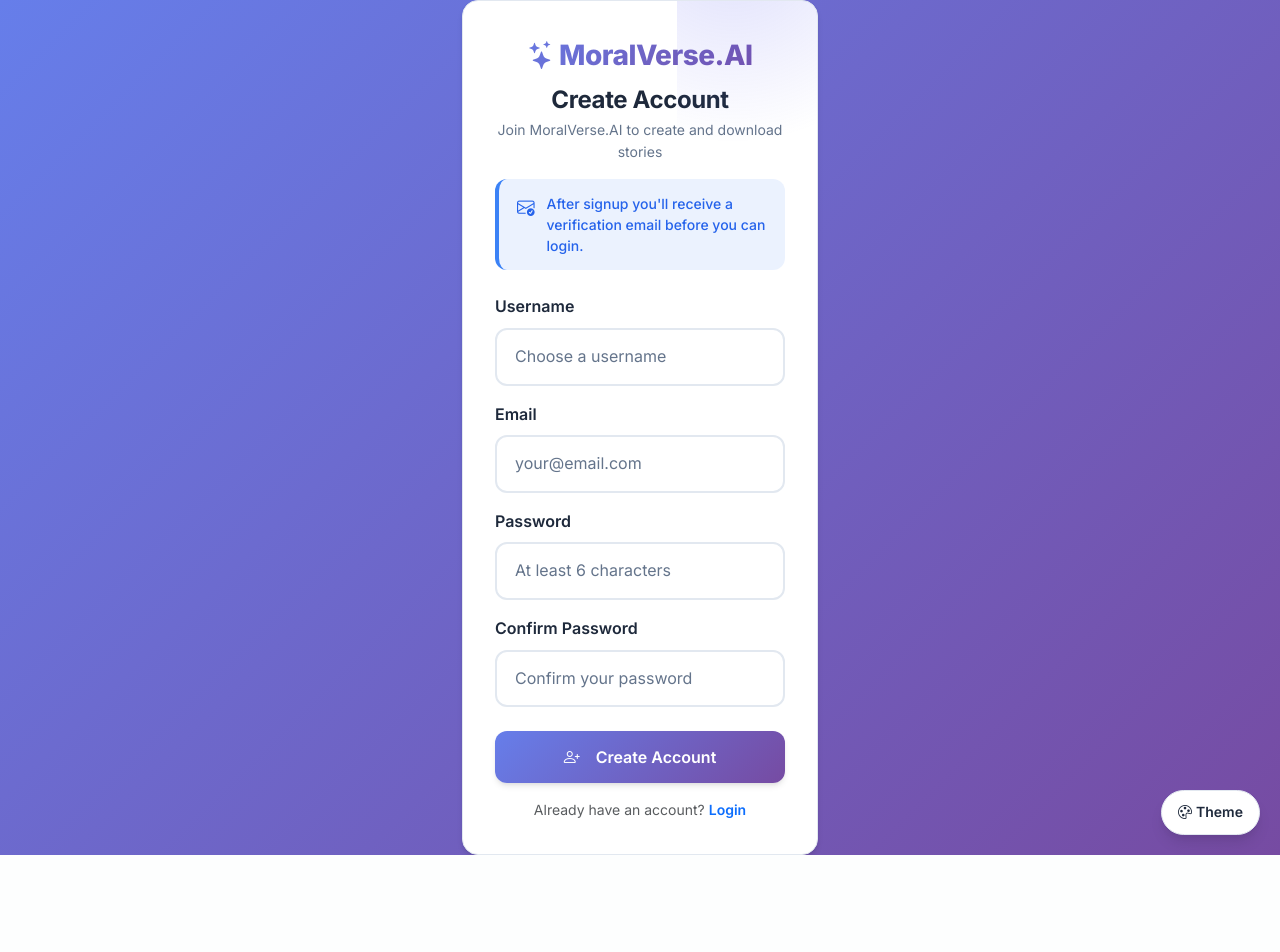
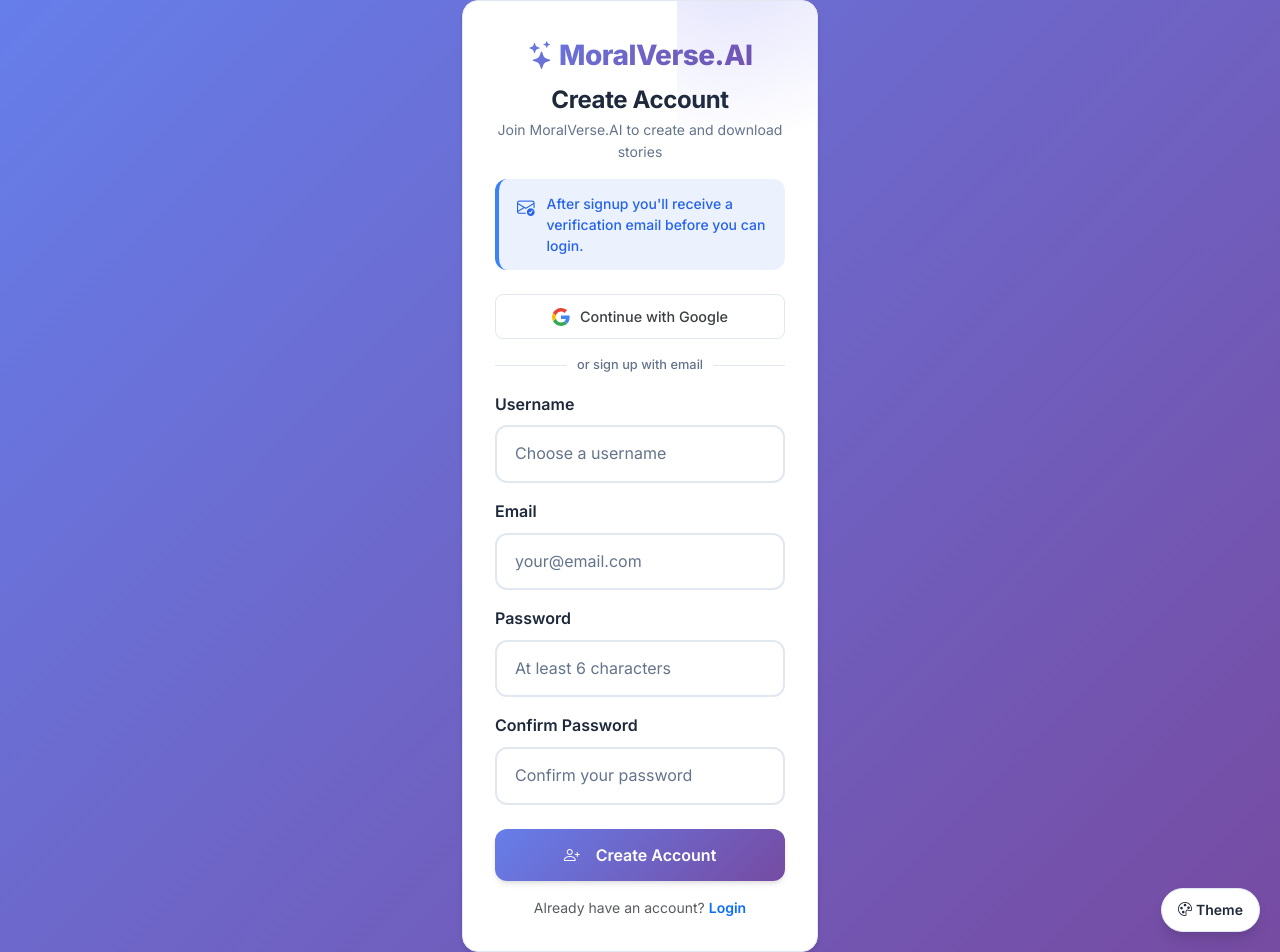
Before and after one commit to mhamzii594-wq/MoralVerse-FYP, a Django app: page /signup/ in a window 1280 px wide. Before the commit the page ends 855 px from the top, so only its background shows below. Run offline with Django 5.2, Linux system fonts and the light colour scheme.

Commit message:
Add Google OAuth via django-allauth on login and signup pages
Continue with Google button added to both auth pages; allauth installed
and configured with SOCIALACCOUNT_PROVIDERS for Google. Runs alongside
the existing OTP email flow without interference.

Co-Authored-By: Claude Sonnet 4.6 <noreply@anthropic.com>

```diff
--- a/moralverse/urls.py
+++ b/moralverse/urls.py
@@ -5,6 +5,7 @@ from django.views.static import serve
 
 urlpatterns = [
     path("admin/", admin.site.urls),
+    path("accounts/", include("allauth.urls")),
     path("", include("core.urls")),
     re_path(r'^static/(?P<path>.*)$', serve, {'document_root': settings.STATICFILES_DIRS[0]}),
     re_path(r'^media/(?P<path>.*)$', serve, {'document_root': settings.MEDIA_ROOT}),
--- a/requirements.txt
+++ b/requirements.txt
@@ -30,6 +30,9 @@ requests>=2.31.0
 # Transactional email (Resend via django-anymail — bypasses blocked SMTP ports)
 django-anymail[resend]>=10.0
 
+# Google OAuth
+django-allauth==0.63.6
+
 # Background Tasks (Optional)
 # Django-Q for async task processing (optional).
 # Note: `django-q>=1.4.1` doesn't exist on PyPI; keep this optional to avoid install failures.
--- a/templates/auth/signup.html
+++ b/templates/auth/signup.html
@@ -11,6 +11,21 @@
   <link rel="stylesheet" href="https://cdn.jsdelivr.net/npm/bootstrap-icons@1.11.3/font/bootstrap-icons.min.css">
   {% load static %}
   <link rel="stylesheet" href="{% static 'css/professional.css' %}">
+  <style>
+    .btn-google {
+      display: flex; align-items: center; justify-content: center; gap: 10px;
+      width: 100%; padding: 10px 16px;
+      background: #fff; border: 1.5px solid var(--border); border-radius: 8px;
+      color: #3c4043; font-weight: 500; font-size: 0.9rem;
+      text-decoration: none; transition: background 0.15s, box-shadow 0.15s;
+    }
+    .btn-google:hover { background: #f8f9fa; box-shadow: 0 1px 6px rgba(0,0,0,0.12); color: #3c4043; }
+    .divider-text {
+      display: flex; align-items: center; gap: 10px; margin-bottom: 1rem;
+      color: var(--text-muted); font-size: 0.8rem; font-weight: 500;
+    }
+    .divider-text::before, .divider-text::after { content: ""; flex: 1; border-top: 1px solid var(--border); }
+  </style>
 </head>
 <body class="page-enter">
   <div class="min-vh-100 d-flex align-items-center" style="background:var(--bg-gradient);">
@@ -38,6 +53,18 @@
                 </div>
               {% endfor %}
             {% endif %}
+
+            <!-- Google OAuth -->
+            <a href="/accounts/google/login/?next=/home/" class="btn-google mb-3">
+              <svg width="18" height="18" viewBox="0 0 48 48" aria-hidden="true">
+                <path fill="#4285F4" d="M46.98 24.55c0-1.57-.15-3.09-.38-4.55H24v9.02h12.94c-.58 2.96-2.26 5.48-4.78 7.18l7.73 6c4.51-4.18 7.09-10.36 7.09-17.65z"/>
+                <path fill="#34A853" d="M24 48c6.48 0 11.93-2.13 15.89-5.81l-7.73-6c-2.15 1.45-4.92 2.3-8.16 2.3-6.26 0-11.57-4.22-13.47-9.91l-7.98 6.19C6.51 42.62 14.62 48 24 48z"/>
+                <path fill="#FBBC05" d="M10.53 28.59c-.48-1.45-.76-2.99-.76-4.59s.27-3.14.76-4.59l-7.98-6.19C.92 16.46 0 20.12 0 24c0 3.88.92 7.54 2.56 10.78l7.97-6.19z"/>
+                <path fill="#EA4335" d="M24 9.5c3.54 0 6.71 1.22 9.21 3.6l6.85-6.85C35.9 2.38 30.47 0 24 0 14.62 0 6.51 5.38 2.56 13.22l7.98 6.19C12.43 13.72 17.74 9.5 24 9.5z"/>
+              </svg>
+              Continue with Google
+            </a>
+            <div class="divider-text">or sign up with email</div>
 
             <form method="post">
               {% csrf_token %}
```
Also changed, not shown: moralverse/settings.py (+33 -0 lines), templates/auth/login.html (+27 -0 lines).
